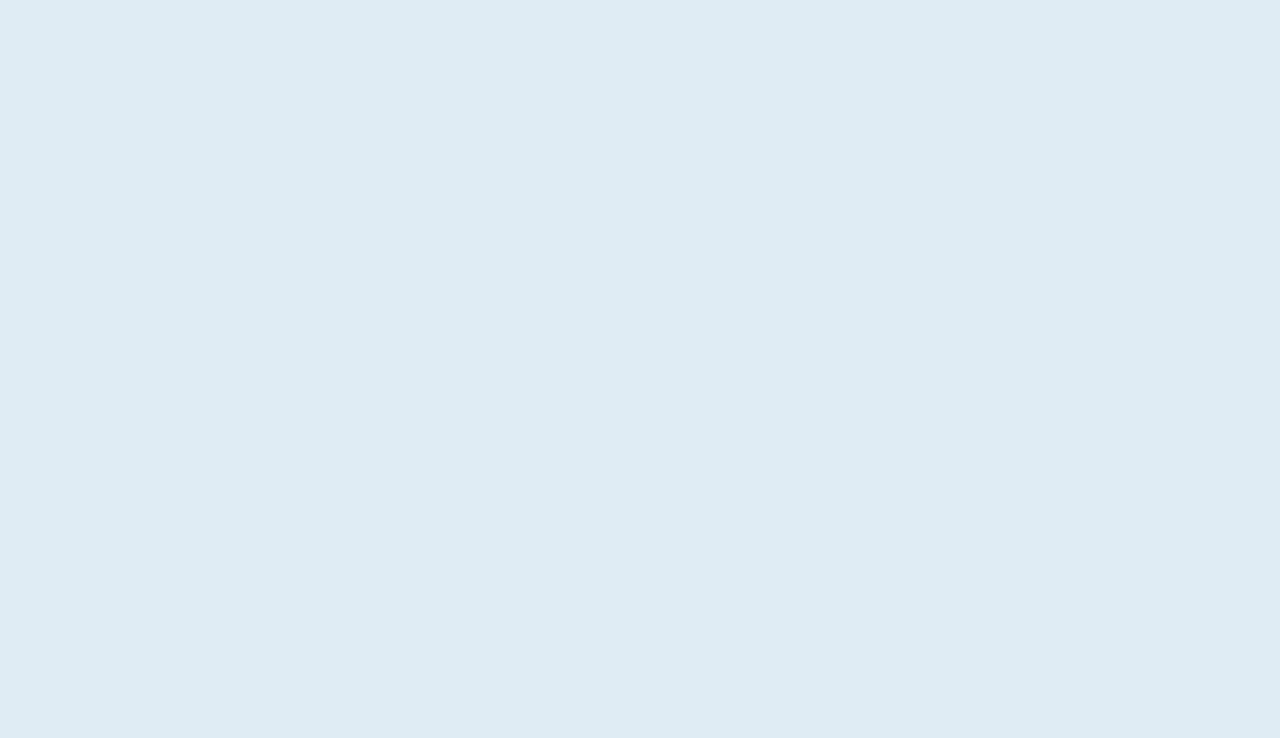
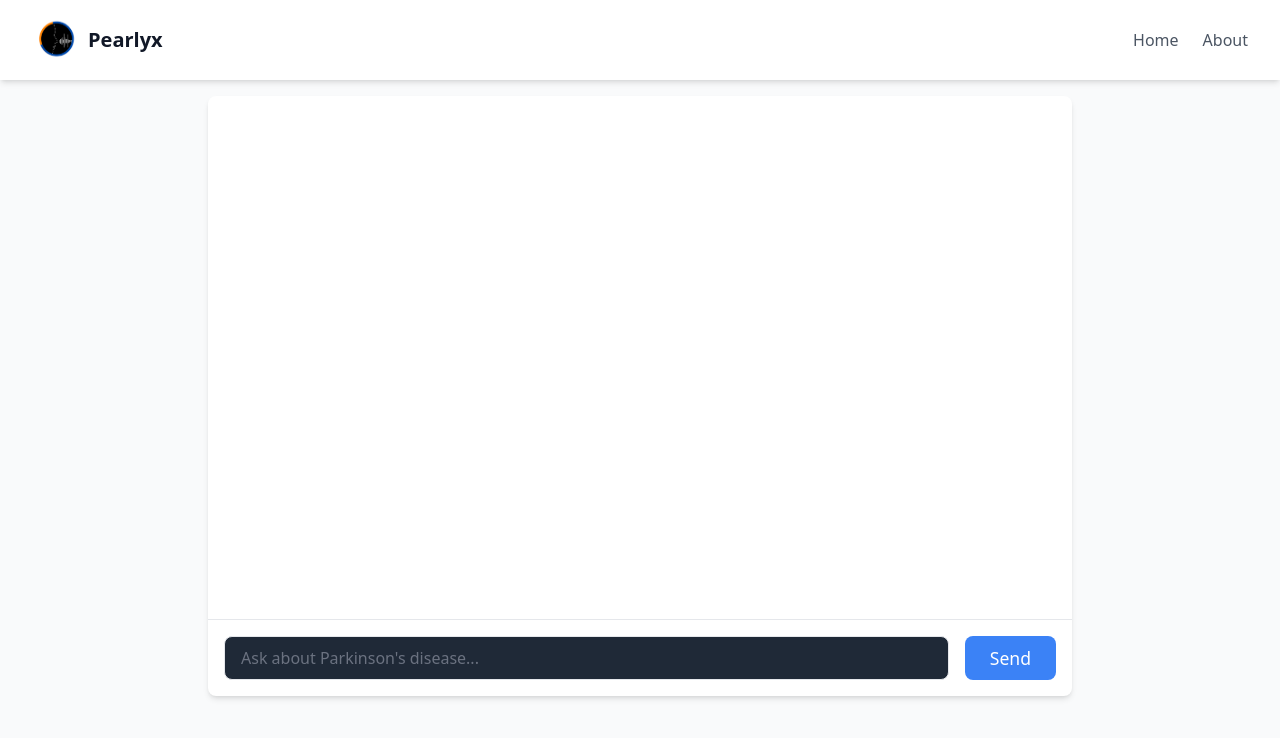
Before and after one commit to saanavig/pearlyx, a React (Vite) app in the folder frontend/: page /chat in a window 1280 px wide. Before the commit this address had no page. Shown: the top 738 px of the page. Built offline with nearby package versions, Linux system fonts and the light colour scheme.

Commit message:
chatbox ui done

```diff
--- a/frontend/src/App.tsx
+++ b/frontend/src/App.tsx
@@ -1,12 +1,12 @@
 import "./index.css";
 
+import { Link, useNavigate } from "react-router-dom";
 import React, { useState } from "react";
 
 import About from "./About.tsx";
 import Analyze from "./Analyze.tsx";
 import { ReactMic } from "react-mic";
 import logo from './assets/logo.png';
-import { useNavigate } from "react-router-dom";
 
 const Home: React.FC = () => {
   const [audioFile, setAudioFile] = useState<File | null>(null);
@@ -87,12 +87,15 @@ const Home: React.FC = () => {
           <span className="ml-2 text-gray-900">Pearlyx</span>
         </div>
         <div className="space-x-6">
-          <a href="/" className="text-blue-600 font-medium">
+          <Link to="/" className="text-blue-600 font-medium">
             Home
-          </a>
-          <a href="/about" className="text-gray-600 hover:text-gray-900">
+          </Link>
+          <Link to="/chat" className="text-gray-600 hover:text-gray-900">
+            Chat
+          </Link>
+          <Link to="/about" className="text-gray-600 hover:text-gray-900">
             About
-          </a>
+          </Link>
         </div>
       </nav>
 
--- /dev/null
+++ b/frontend/src/Chat.tsx
@@ -0,0 +1,139 @@
+import React, { useEffect, useRef, useState } from 'react';
+
+import { Link } from 'react-router-dom';
+import logo from './assets/logo.png';
+
+interface Message {
+    text: string;
+    isUser: boolean;
+    timestamp: Date;
+}
+
+const Chat: React.FC = () => {
+    const [messages, setMessages] = useState<Message[]>([]);
+    const [inputMessage, setInputMessage] = useState('');
+    const [isLoading, setIsLoading] = useState(false);
+    const messagesEndRef = useRef<null | HTMLDivElement>(null);
+
+    const scrollToBottom = () => {
+        messagesEndRef.current?.scrollIntoView({ behavior: "smooth" });
+    };
+
+    useEffect(() => {
+        scrollToBottom();
+    }, [messages]);
+
+    const sendMessage = async (e: React.FormEvent) => {
+        e.preventDefault();
+        if (!inputMessage.trim()) return;
+
+        const userMessage = inputMessage.trim();
+        setMessages(prev => [...prev, { text: userMessage, isUser: true, timestamp: new Date() }]);
+        setInputMessage('');
+        setIsLoading(true);
+
+        try {
+        const response = await fetch('http://127.0.0.1:5000/chat', {
+            method: 'POST',
+            headers: {
+            'Content-Type': 'application/json',
+            },
+            body: JSON.stringify({ message: userMessage }),
+        });
+
+        const data = await response.json();
+        if (response.ok) {
+            setMessages(prev => [...prev, { text: data.response, isUser: false, timestamp: new Date() }]);
+        } else {
+            setMessages(prev => [...prev, {
+            text: "Sorry, I couldn't process your message. Please try again.",
+            isUser: false,
+            timestamp: new Date()
+            }]);
+        }
+        } catch (error) {
+        console.error('Chat error:', error);
+        setMessages(prev => [...prev, {
+            text: "Sorry, there was an error. Please try again later.",
+            isUser: false,
+            timestamp: new Date()
+        }]);
+        } finally {
+        setIsLoading(false);
+        }
+    };
+
+    return (
+        <div className="min-h-screen bg-gray-50">
+        <nav className="flex justify-between items-center py-4 px-8 bg-white shadow-md">
+            <div className="text-xl font-semibold flex items-center">
+            <div className="w-12 h-12 rounded-full flex items-center justify-center">
+                <img src={logo} alt="Pearlyx Logo" className="w-full h-full object-contain" />
+            </div>
+            <span className="ml-2 text-gray-900">Pearlyx</span>
+            </div>
+            <div className="space-x-6">
+            <Link to="/" className="text-gray-600 hover:text-gray-900">Home</Link>
+            <Link to="/about" className="text-gray-600 hover:text-gray-900">About</Link>
+            </div>
+        </nav>
+
+        <div className="container mx-auto max-w-4xl p-4">
+            <div className="bg-white rounded-lg shadow-md h-[600px] flex flex-col">
+            <div className="flex-1 overflow-y-auto p-4 space-y-4">
+                {messages.map((message, index) => (
+                <div
+                    key={index}
+                    className={`flex ${message.isUser ? 'justify-end' : 'justify-start'}`}
+                >
+                    <div
+                    className={`max-w-[70%] rounded-lg p-3 ${
+                        message.isUser
+                        ? 'bg-blue-500 text-white' // user message
+                        : 'bg-gray-100 text-gray-800' //bot
+                    }`}
+                    >
+                    <p>{message.text}</p>
+                    <span className="text-xs opacity-75 mt-1 block">
+                        {message.timestamp.toLocaleTimeString()}
+                    </span>
+                    </div>
+                </div>
+                ))}
+                {isLoading && (
+                <div className="flex justify-start">
+                    <div className="bg-gray-100 text-gray-800 rounded-lg p-3">
+                    <p>Typing...</p>
+                    </div>
+                </div>
+                )}
+                <div ref={messagesEndRef} />
+            </div>
+
+            <form onSubmit={sendMessage} className="border-t p-4">
+                <div className="flex space-x-4">
+                <input
+                    type="text"
+                    value={inputMessage}
+                    onChange={(e) => setInputMessage(e.target.value)}
+                    placeholder="Ask about Parkinson's disease..."
+                    className="flex-1 border rounded-lg px-4 py-2 text-white bg-gray-800
+                    focus:outline-none focus:ring-2 focus:ring-blue-500 placeholder-gray-500"
+/>
+                <button
+                    type="submit"
+                    disabled={isLoading}
+                    className="bg-blue-500 text-white px-6 py-2 rounded-lg
+                    hover:bg-blue-600 transition-colors disabled:opacity-50"
+                >
+                    Send
+                </button>
+                </div>
+            </form>
+            </div>
+        </div>
+        </div>
+    );
+    };
+
+    export default Chat;
--- a/frontend/src/main.tsx
+++ b/frontend/src/main.tsx
@@ -1,10 +1,15 @@
-import './index.css';  // Ensure this is the first import
+import './index.css';
+
+import { Route, BrowserRouter as Router, Routes } from 'react-router-dom';
+
+import About from './About.tsx';
+import Analyze from './Analyze.tsx';
+import App from './App.tsx';
+import Chat from './Chat';
 import React from 'react';
 import ReactDOM from 'react-dom/client';
-import { BrowserRouter as Router, Routes, Route } from 'react-router-dom';
-import App from './App.tsx';
-import About from './About.tsx';
-import Analyze from './Analyze.tsx';
+
+// Ensure this is the first import
 
 ReactDOM.createRoot(document.getElementById('root')!).render(
   <React.StrictMode>
@@ -13,6 +18,7 @@ ReactDOM.createRoot(document.getElementById('root')!).render(
         <Route path="/" element={<App />} />
         <Route path="/about" element={<About />} />
         <Route path="/analyze" element={<Analyze />} />
+        <Route path="/chat" element={<Chat />} />
       </Routes>
     </Router>
   </React.StrictMode>
```
Also changed, not shown: 2 other files (tests, documents, lock files or other folders).
